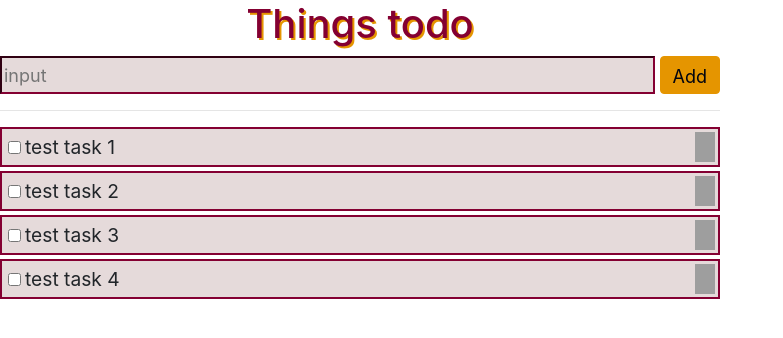
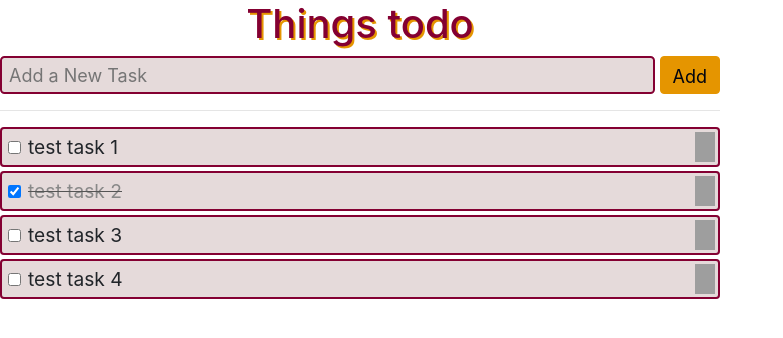
Before and after one commit to EthanSchoen/todo-react, a React (Vite) app: page / in a window 1280 px wide. Shown: the top 338 px of the page, without its empty margins (0-783 px from the left). Built offline with nearby package versions, Linux system fonts and the light colour scheme; grey boxes are pictures that could not be loaded.

Commit message:
task list done

```diff
--- a/src/List.tsx
+++ b/src/List.tsx
@@ -4,13 +4,27 @@ import { Task } from './types';
 
 type Props = {
   tasks: Task[];
+  toggle: Function;
+  remove: Function;
+  edit: Function;
 };
 
-const List = (props: Props) => {
+const List = ({
+  tasks: taskArray,
+  toggle: toggleTask,
+  remove: removeTask,
+  edit: editTask,
+}: Props) => {
   return (
     <ul>
-      {props.tasks.map((t) => (
-        <TaskElement key={t.id} task={t} />
+      {taskArray.map((t) => (
+        <TaskElement
+          key={t.id}
+          task={t}
+          toggle={toggleTask}
+          remove={removeTask}
+          edit={editTask}
+        />
       ))}
     </ul>
   );
--- a/src/NewTask.tsx
+++ b/src/NewTask.tsx
@@ -1,12 +1,27 @@
-import React from 'react';
+import React, { FormEvent, useState } from 'react';
 import Button from 'react-bootstrap/Button';
 
-const NewTask = () => {
+type Props = {
+  onSubmit: Function;
+};
+
+const NewTask = ({ onSubmit: addTask }: Props) => {
+  const [task, setTask] = useState('');
+  const handleChange = (event: FormEvent) => {
+    event.preventDefault();
+    addTask(task);
+    setTask('');
+  };
   return (
-    <div id="newtask">
-      <input placeholder="input" type="text" />
-      <Button>Add</Button>
-    </div>
+    <form id="newtask" onSubmit={handleChange}>
+      <input
+        placeholder=" Add a New Task"
+        type="text"
+        value={task}
+        onChange={(event) => setTask(event.target.value)}
+      />
+      <Button type="submit">Add</Button>
+    </form>
   );
 };
 
--- a/src/TaskElement.tsx
+++ b/src/TaskElement.tsx
@@ -1,17 +1,82 @@
-import React from 'react';
-import TaskMenu from './TaskMenu';
+import React, { useState } from 'react';
 import { Task } from './types';
 
 type Props = {
   task: Task;
+  toggle: Function;
+  remove: Function;
+  edit: Function;
 };
 
-const TaskElement = (props: Props) => {
+const TaskElement = ({
+  task: taskObj,
+  toggle: toggleTask,
+  remove: removeTask,
+  edit: editTask,
+}: Props) => {
+  const [edit, setEdit] = useState(false);
+  const [editedTask, setEditedTask] = useState(taskObj.taskString);
+  const doneEditing = () => {
+    editTask({
+      id: taskObj.id,
+      complete: taskObj.complete,
+      taskString: editedTask,
+    });
+    setEdit(false);
+  };
   return (
     <li className="task">
-      <input className="complete" type="checkbox" />
-      <div>{props.task.taskString}</div>
-      <TaskMenu />
+      <input
+        className="complete"
+        type="checkbox"
+        checked={taskObj.complete}
+        onChange={(_) => toggleTask(taskObj.id)}
+      />
+      {edit ? (
+        // edit task
+        <input
+          className="editTask"
+          type="text"
+          defaultValue={taskObj.taskString}
+          onChange={(e) => setEditedTask(e.target.value)}
+          onKeyDown={(e: React.KeyboardEvent) => {
+            if (e.key === 'Enter') doneEditing();
+          }}
+        />
+      ) : (
+        // display task
+        <div className={taskObj.complete ? 'strike' : ''}>
+          {taskObj.taskString}
+        </div>
+      )}
+      <div className="menu">
+        <input
+          type="image"
+          className="menu"
+          src="https://www.flaticon.com/svg/static/icons/svg/2089/2089793.svg"
+          data-toggle="dropdown"
+          aria-haspopup="true"
+          aria-expanded="false"
+        />
+        <div className="dropdown-menu" aria-labelledby="dropdownMenuButton">
+          <a
+            className="dropdown-item"
+            onClick={() => (edit ? doneEditing() : setEdit(true))}
+          >
+            {edit ? 'Done' : 'Edit'}
+          </a>
+          {edit ? (
+            <a className="dropdown-item" onClick={() => setEdit(false)}>
+              Cancel
+            </a>
+          ) : (
+            ''
+          )}
+          <a className="dropdown-item" onClick={() => removeTask(taskObj.id)}>
+            Remove
+          </a>
+        </div>
+      </div>
     </li>
   );
 };
--- a/src/TaskMenu.tsx
+++ /dev/null
@@ -1,29 +0,0 @@
-import React from 'react';
-
-const TaskMenu = () => {
-  return (
-    <div className="menu">
-      <input
-        type="image"
-        className="menu"
-        src="https://www.flaticon.com/svg/static/icons/svg/2089/2089793.svg"
-        data-toggle="dropdown"
-        aria-haspopup="true"
-        aria-expanded="false"
-      />
-      <div className="dropdown-menu" aria-labelledby="dropdownMenuButton">
-        <a className="dropdown-item" onClick={() => console.log('1')}>
-          Action
-        </a>
-        <a className="dropdown-item" onClick={() => console.log('2')}>
-          Another action
-        </a>
-        <a className="dropdown-item" onClick={() => console.log('3')}>
-          Something else here
-        </a>
-      </div>
-    </div>
-  );
-};
-
-export default TaskMenu;
--- a/src/index.tsx
+++ b/src/index.tsx
@@ -19,6 +19,7 @@ type Action = {
 export const TASK_ADD = 'TASK_ADD';
 export const TASK_TOGGLE = 'TASK_TOGGLE';
 export const TASK_REMOVE = 'TASK_REMOVE';
+export const TASK_EDIT = 'TASK_EDIT';
 
 // reducer
 const reducer = (state: Task[], action: Action) => {
@@ -26,7 +27,20 @@ const reducer = (state: Task[], action: Action) => {
     // if task is not undefined, return state with new task added
     return action.payload.task ? [action.payload.task, ...state] : state;
   } else if (action.type === TASK_TOGGLE) {
+    return state.map((task) => {
+      if (task.id !== action.payload.id) return task;
+      task.complete = !task.complete;
+      return task;
+    });
   } else if (action.type === TASK_REMOVE) {
+    return state.filter((t) => t.id !== action.payload.id);
+  } else if (action.type === TASK_EDIT) {
+    return state.map((task) => {
+      if (!action.payload.task) return task;
+      if (task.id === action.payload.task.id)
+        task.taskString = action.payload.task.taskString;
+      return task;
+    });
   }
   return state;
 };
@@ -35,7 +49,7 @@ const Application = () => {
   const [tasks, dispatch] = useReducer(reducer, [
     // test data
     { id: uuid(), complete: false, taskString: 'test task 1' },
-    { id: uuid(), complete: false, taskString: 'test task 2' },
+    { id: uuid(), complete: true, taskString: 'test task 2' },
     { id: uuid(), complete: false, taskString: 'test task 3' },
     { id: uuid(), complete: false, taskString: 'test task 4' },
     // test data
@@ -74,12 +88,28 @@ const Application = () => {
     },
     [dispatch]
   );
+  const editTask = useCallback(
+    (task: Task) => {
+      dispatch({
+        type: TASK_EDIT,
+        payload: {
+          task: task,
+        },
+      });
+    },
+    [dispatch]
+  );
   return (
     <div>
       <h1>Things todo</h1>
-      <NewTask />
+      <NewTask onSubmit={addTask} />
       <hr />
-      <List tasks={tasks} />
+      <List
+        tasks={tasks}
+        toggle={toggleTask}
+        remove={removeTask}
+        edit={editTask}
+      />
     </div>
   );
 };
--- a/src/styles.css
+++ b/src/styles.css
@@ -37,10 +37,18 @@ body {
 #newtask input {
   background-color: var(--main-bg-color);
   border-color: var(--hightlight-2);
+  border-style: solid;
+  border-radius: 0.25em;
   color: var(--main-txt-color);
   font-size: large;
   flex-grow: 1;
   margin-right: 0.25em;
+}
+
+#newtask input:focus {
+  outline-style: none;
+  box-shadow: none;
+  border-color: var(--hightlight-2);
 }
 
 hr {
@@ -56,6 +64,7 @@ ul {
 li {
   background-color: var(--main-bg-color);
   box-shadow: 0px 0px 0px 2px var(--hightlight-2) inset;
+  border-radius: 0.25em;
   margin-top: 0.25em;
   width: 100%;
   height: 40px;
@@ -64,14 +73,35 @@ li {
 }
 
 li .complete {
-  justify-content: flex-start;
-  margin: 0 0.25em 0 0.5em;
+  flex-grow: 0;
+  margin: 0 0.2em 0 0.5em;
 }
 
 li div {
   flex-grow: 1;
   justify-content: flex-start;
   font-size: larger;
+  margin-left: 0.2em;
+}
+
+li .editTask {
+  background-color: #faf0f0;
+  border-color: var(--hightlight-3);
+  border-radius: 0.25em;
+  color: var(--main-txt-color);
+  font-size: large;
+  flex-grow: 1;
+  border-style: solid;
+  justify-content: flex-start;
+  font-size: larger;
+  margin-right: 0.25em;
+}
+
+li .editTask:focus {
+  outline-style: none;
+  box-shadow: none;
+  border-color: var(--hightlight-3);
+  border-radius: 0.25em;
 }
 
 .menu {
@@ -81,3 +111,24 @@ li div {
   justify-content: flex-end;
   margin-right: 0.25em;
 }
+
+.strike {
+  color: #888;
+  text-decoration: line-through;
+  text-decoration-color: #555;
+}
+
+.dropdown-menu {
+  background-color: var(--main-bg-color);
+  border-color: #840032;
+  border-width: 2px;
+}
+
+.dropdown-item:hover {
+  background-color: #d5caca;
+  cursor: pointer;
+}
+
+.dropdown-item:active {
+  background-color: var(--hightlight-1);
+}
```
